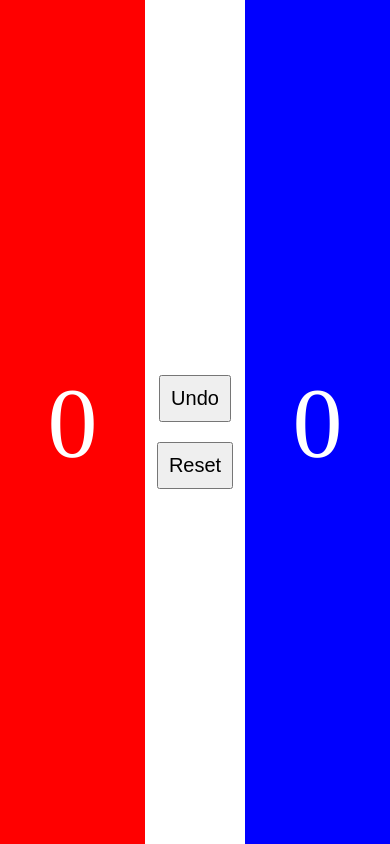
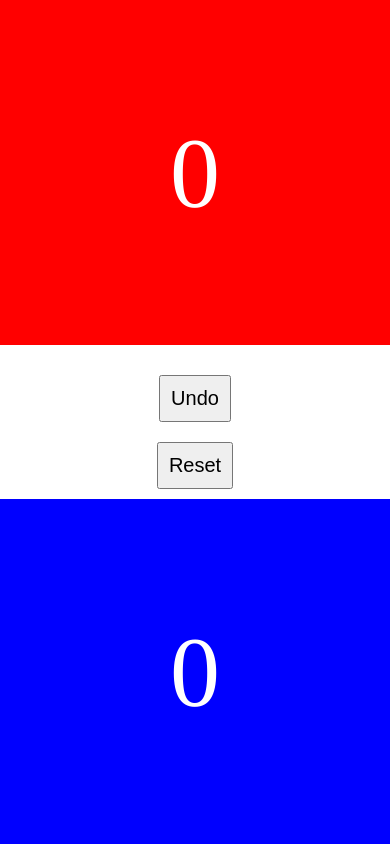
Before and after one commit to amj323/freevb, a plain HTML site: page index.html in a window 390 px wide. Drawn offline with Linux system fonts and the light colour scheme.

Commit message:
Update index.html

```diff
--- a/index.html
+++ b/index.html
@@ -1,7 +1,7 @@
 <!DOCTYPE html>
-<!-- saved from url=(0039)file:///C:/Users/aquaa/OneDrive/vb.html -->
-<html lang="en"><head><meta http-equiv="Content-Type" content="text/html; charset=UTF-8">
-
+<html lang="en">
+<head>
+    <meta charset="UTF-8">
     <meta name="viewport" content="width=device-width, initial-scale=1.0">
     <title>Score Counter</title>
     <style>
@@ -83,11 +83,25 @@
             font-size: 20px;
             cursor: pointer;
         }
+
+        @media (max-width: 600px) {
+            .container {
+                flex-direction: column;
+            }
+            .left, .right {
+                width: 100%;
+                height: 50vh;
+            }
+            .middle {
+                width: 100%;
+                height: auto;
+            }
+        }
     </style>
 </head>
 <body>
     <div class="container">
-        <div class="column left" onclick="increment(&#39;left&#39;)">
+        <div class="column left" onclick="increment('left')">
             <div class="score" id="left-score">0</div>
         </div>
         <div class="middle">
@@ -96,18 +110,18 @@
                 <button onclick="reset()">Reset</button>
             </div>
         </div>
-        <div class="column right" onclick="increment(&#39;right&#39;)">
+        <div class="column right" onclick="increment('right')">
             <div class="score" id="right-score">0</div>
         </div>
     </div>
     <div class="input-column">
         <div class="input-container">
             <input type="number" id="left-input" placeholder="Set score">
-            <button onclick="setScore(event, &#39;left&#39;)">Enter</button>
+            <button onclick="setScore(event, 'left')">Enter</button>
         </div>
         <div class="input-container">
             <input type="number" id="right-input" placeholder="Set score">
-            <button onclick="setScore(event, &#39;right&#39;)">Enter</button>
+            <button onclick="setScore(event, 'right')">Enter</button>
         </div>
     </div>
 
@@ -164,6 +178,5 @@
             button.addEventListener('click', event => event.stopPropagation());
         });
     </script>
-
-
-</body></html>
+</body>
+</html>
```
